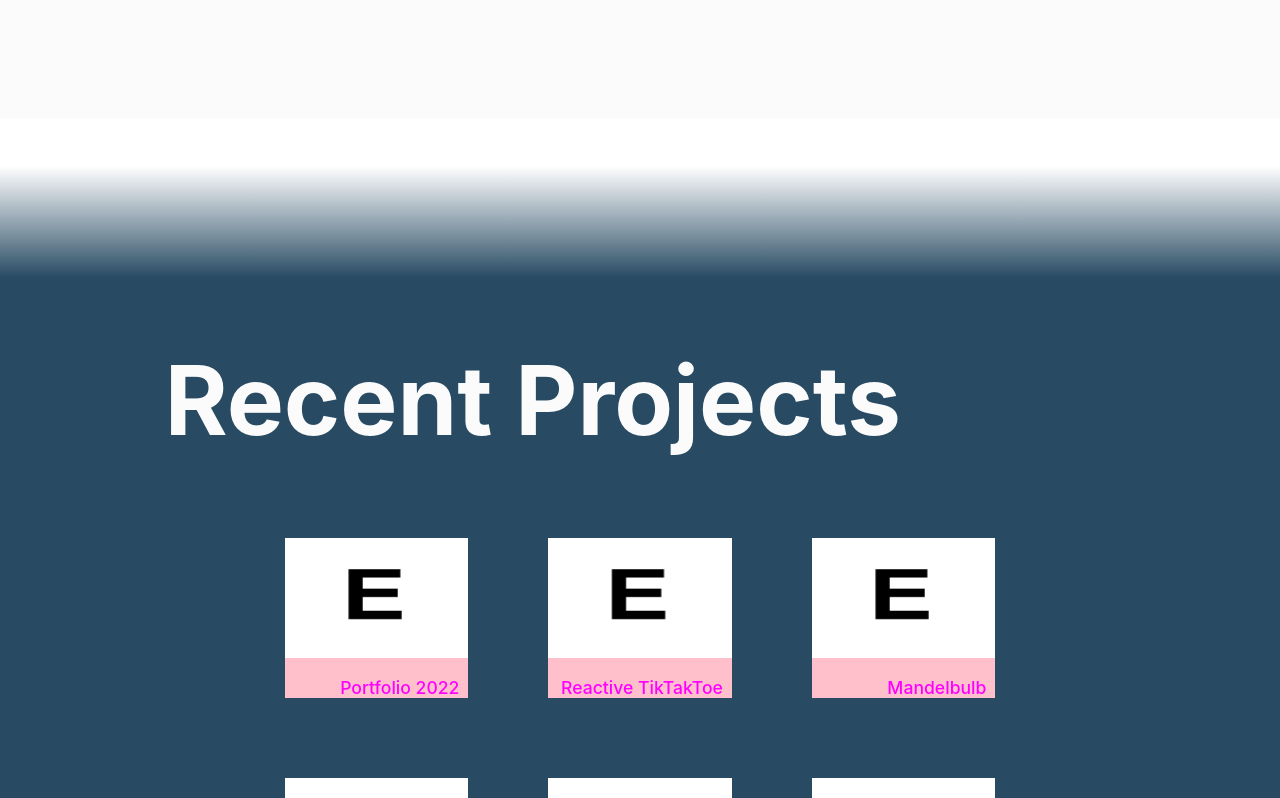
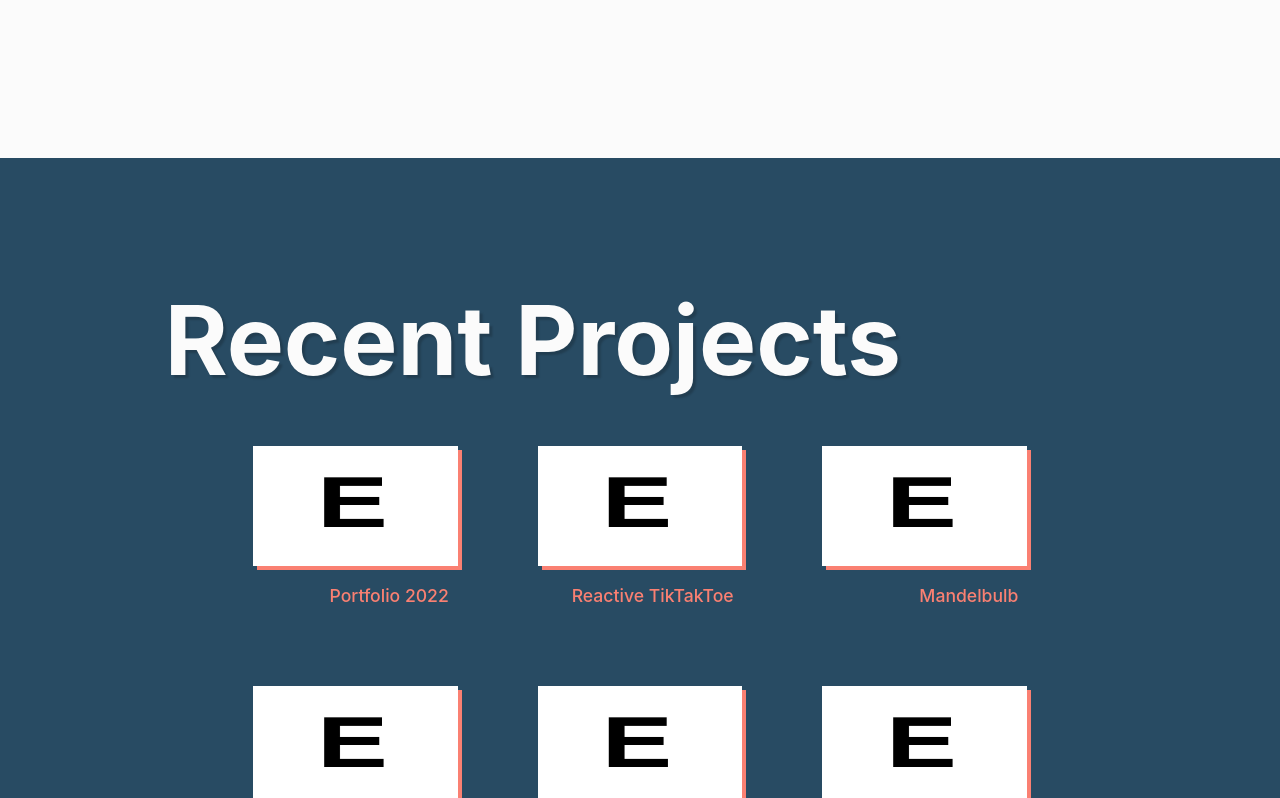
Before and after one commit to ezegonmac/portfolio_2022, a Next.js app: page / in a window 1280 px wide. Shown: the part 502-1300 px from the top of the page. Built offline with nearby package versions, Linux system fonts and the light colour scheme.

Commit message:
Styled Projects section and Headers

```diff
--- a/components/Header.js
+++ b/components/Header.js
@@ -12,6 +12,7 @@ const HeaderWrapper = styled.span`
 
     & h1 {
         margin-bottom: 0;
+        text-shadow: 3px 3px 2px rgba(10,10,10,0.2);
     }
 
 `
--- a/components/ProjectsSection.js
+++ b/components/ProjectsSection.js
@@ -3,7 +3,6 @@ import Section from "./Section"
 import Link from "next/link"
 
 const CardStyled = styled.div`
-    background-color: pink;
     display: flex;
     flex-direction: column;
     justify-content: space-between;
@@ -11,12 +10,13 @@ const CardStyled = styled.div`
     & img {
         width: 100%;
         max-height: 75%;
+        box-shadow: 4px 4px 0 0 var(--clr-5);
     }
 
     & p {
         width: 100%;
         text-align: end;
-        color: magenta;
+        color: var(--clr-5);
         margin: 0;
         padding-right: 0.5em;
         font-weight: 500;
--- a/components/Section.js
+++ b/components/Section.js
@@ -9,16 +9,16 @@ const SectionWrapper = styled.div`
 const TwoColsSection = styled.section`
     display: grid;
     padding-block: 2rem;
-    min-height: 70vh;
+    min-height: 75vh;
     grid-template-columns: repeat(auto-fit, minmax(15rem, 1fr));
 `
 
 const Grid = styled.section`
     display: grid;
-	grid-template-columns: repeat(auto-fit, minmax(10rem, 1fr));
+	grid-template-columns: repeat(auto-fit, minmax(9rem, 1fr));
 	grid-auto-rows: 10rem;
 	gap: 5rem;
-    padding: 5rem;
+    padding: 3rem;
     `
 
 const SmallGrid = styled.section`
--- a/components/SectionSeparator.js
+++ b/components/SectionSeparator.js
@@ -12,8 +12,9 @@ const SectionSeparator = (props) => {
     const styles = {
         "Welcome" : {
             img: "/separator.jpg",
-            height: 160,
-            background: "linear-gradient(0deg, var(--clr-1) 0%, rgba(255,255,255,1) 70%)",
+            height: 60,
+            background: "var(--clr-1)",
+            // background: "linear-gradient(0deg, var(--clr-1) 0%, rgba(255,255,255,1) 70%)",
         },
         "Projects" : {
             img: "/separator.jpg",
--- a/styles/variables.css
+++ b/styles/variables.css
@@ -3,7 +3,7 @@
     --clr-2: #3C6E71;
     --clr-3: #353535;
     --clr-4: #D9D9D9;
-    --clr-5: salmon;
+    --clr-5: rgb(250, 128, 114);
     --clr-6: #AB87FF;
     --white: #FBFBFB;
     --black: #0a0a0a;
```
